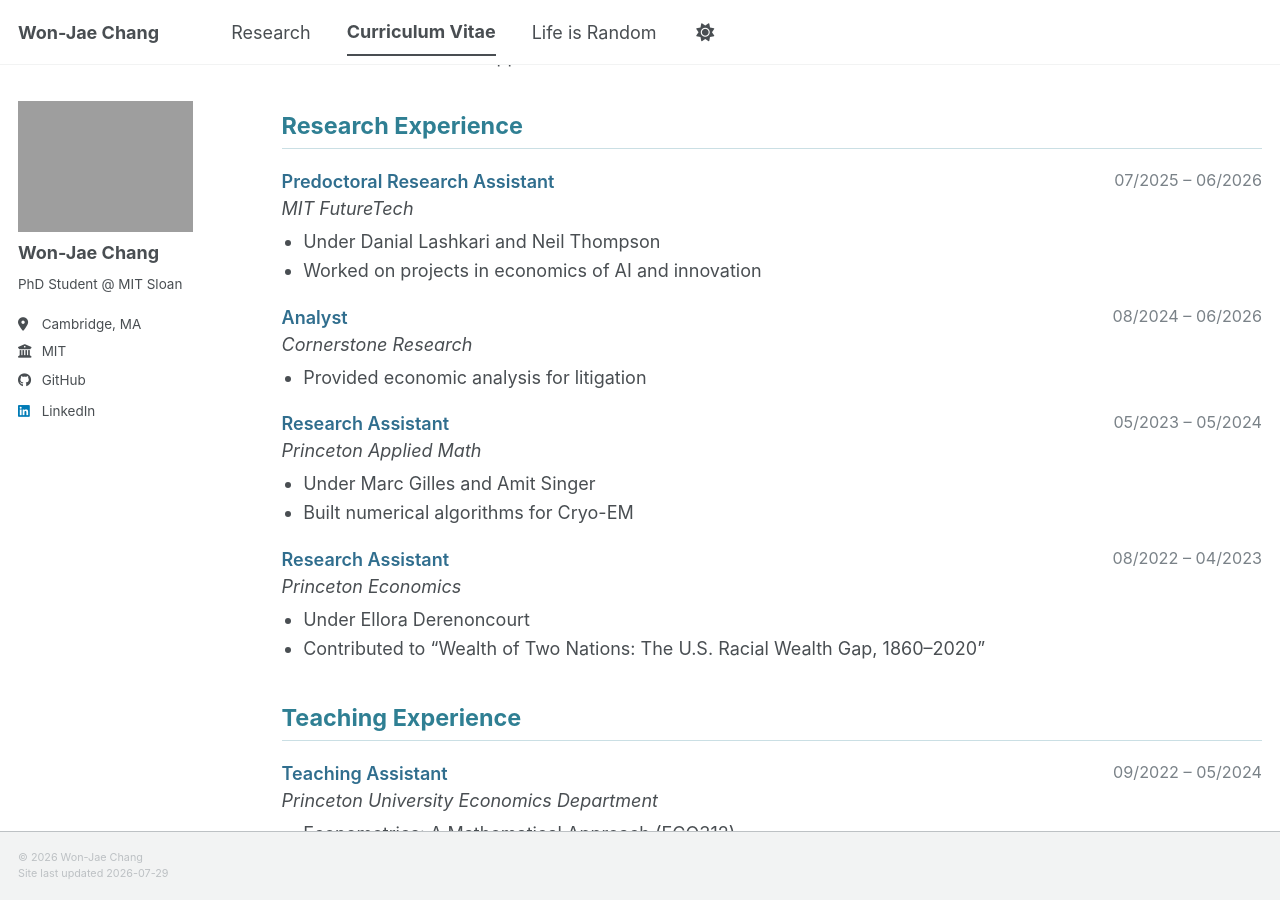
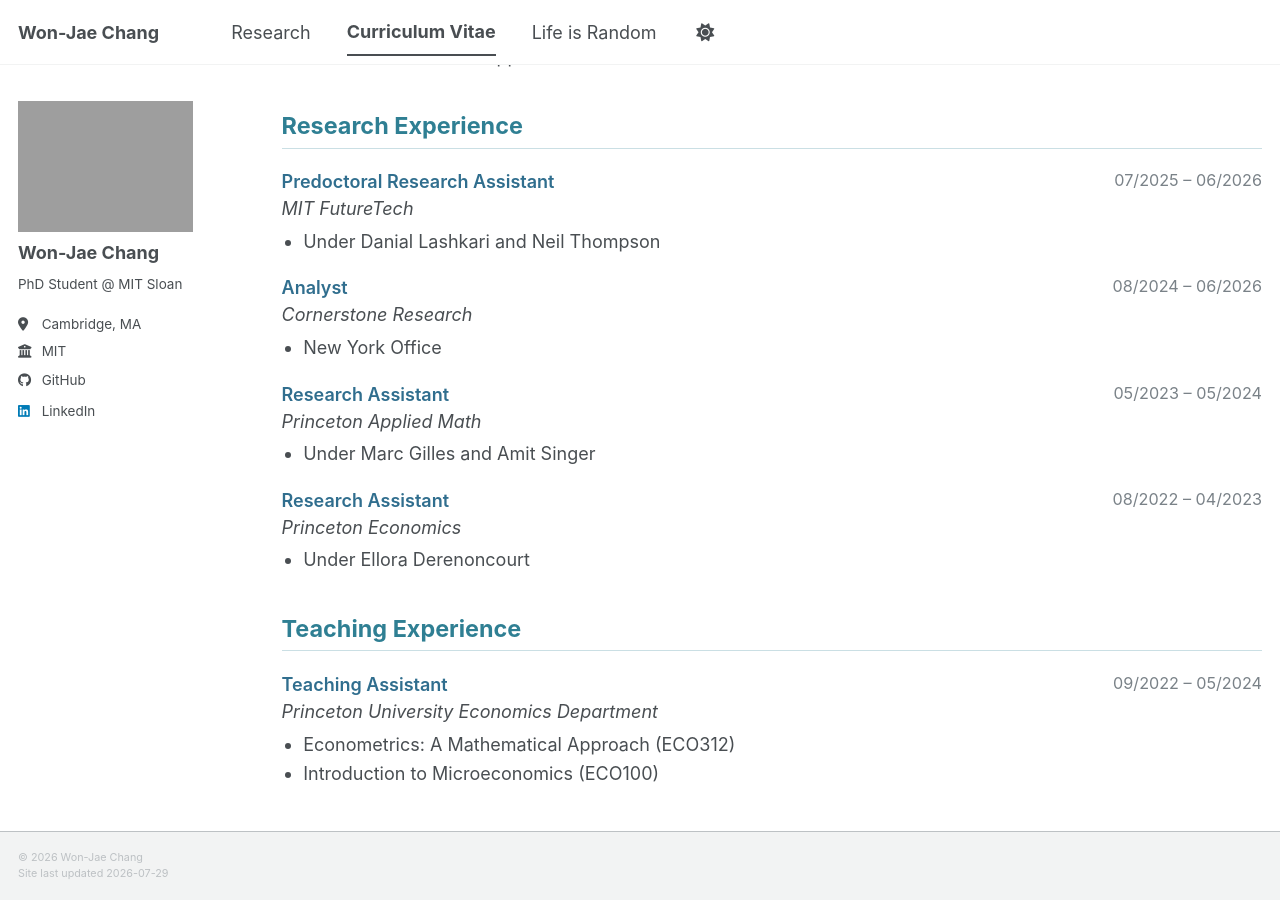
Before and after one commit to wonjaechang/wonjaechang, a Jekyll site: the page built from _pages/cv.md, in a window 1280 px wide and 900 px high, scrolled down 341 px. Built offline with Jekyll 4.4.1, drawn with Linux system fonts in a browser that asks for light colours; a script bundle is joined from its source files by our own code; library files that are not in the unit come from our copies.

Commit message:
some big changes

```diff
--- a/_pages/cv.md
+++ b/_pages/cv.md
@@ -79,7 +79,6 @@ title: "Curriculum Vitae"
 </p>
 
 * Under Danial Lashkari and Neil Thompson
-* Worked on projects in economics of AI and innovation
 
 <p class="cv-item">
   <span class="cv-date">08/2024 – 06/2026</span>
@@ -87,7 +86,7 @@ title: "Curriculum Vitae"
   <span class="cv-org"><em>Cornerstone Research</em></span>
 </p>
 
-* Provided economic analysis for litigation
+* New York Office
 
 <p class="cv-item">
   <span class="cv-date">05/2023 – 05/2024</span>
@@ -96,7 +95,6 @@ title: "Curriculum Vitae"
 </p>
 
 * Under Marc Gilles and Amit Singer
-* Built numerical algorithms for Cryo-EM
 
 <p class="cv-item">
   <span class="cv-date">08/2022 – 04/2023</span>
@@ -105,7 +103,6 @@ title: "Curriculum Vitae"
 </p>
 
 * Under Ellora Derenoncourt
-* Contributed to "Wealth of Two Nations: The U.S. Racial Wealth Gap, 1860–2020"
 
 ## Teaching Experience
 
```
